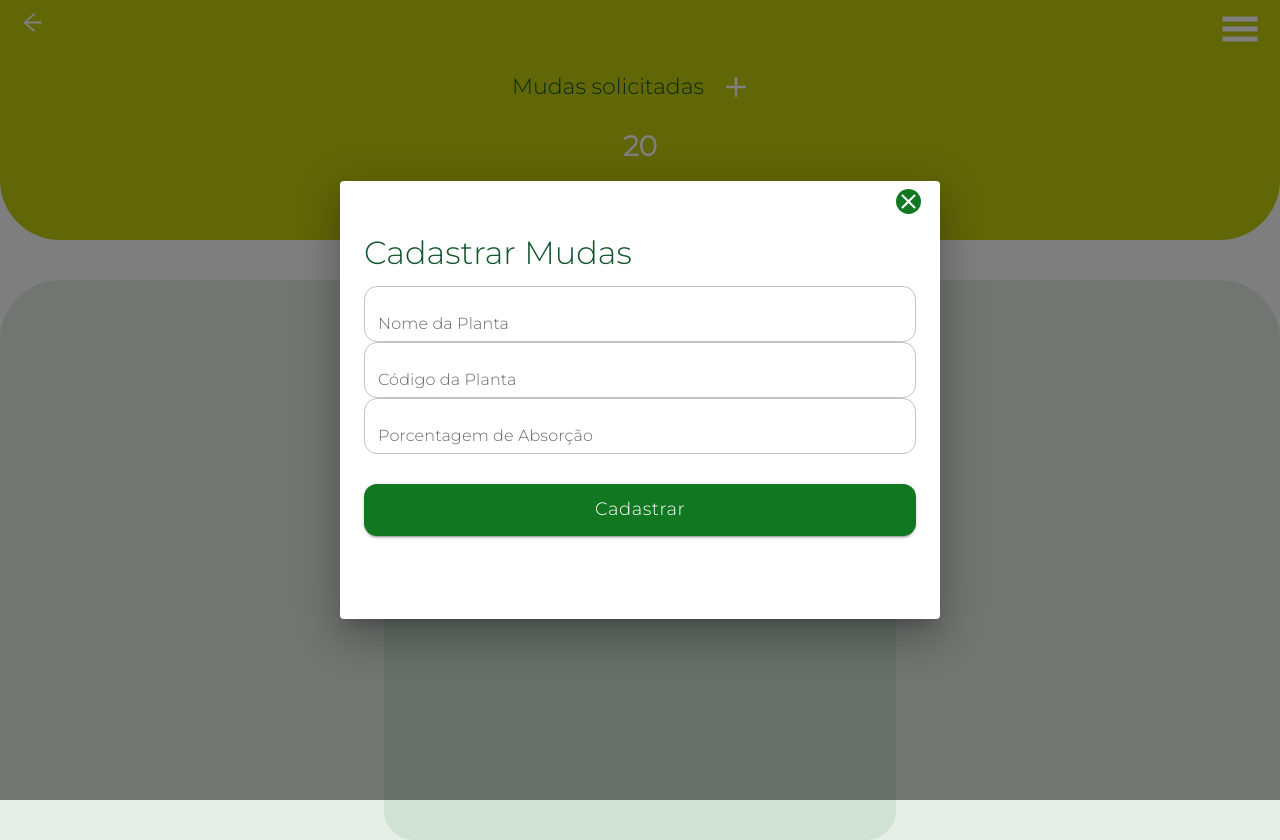
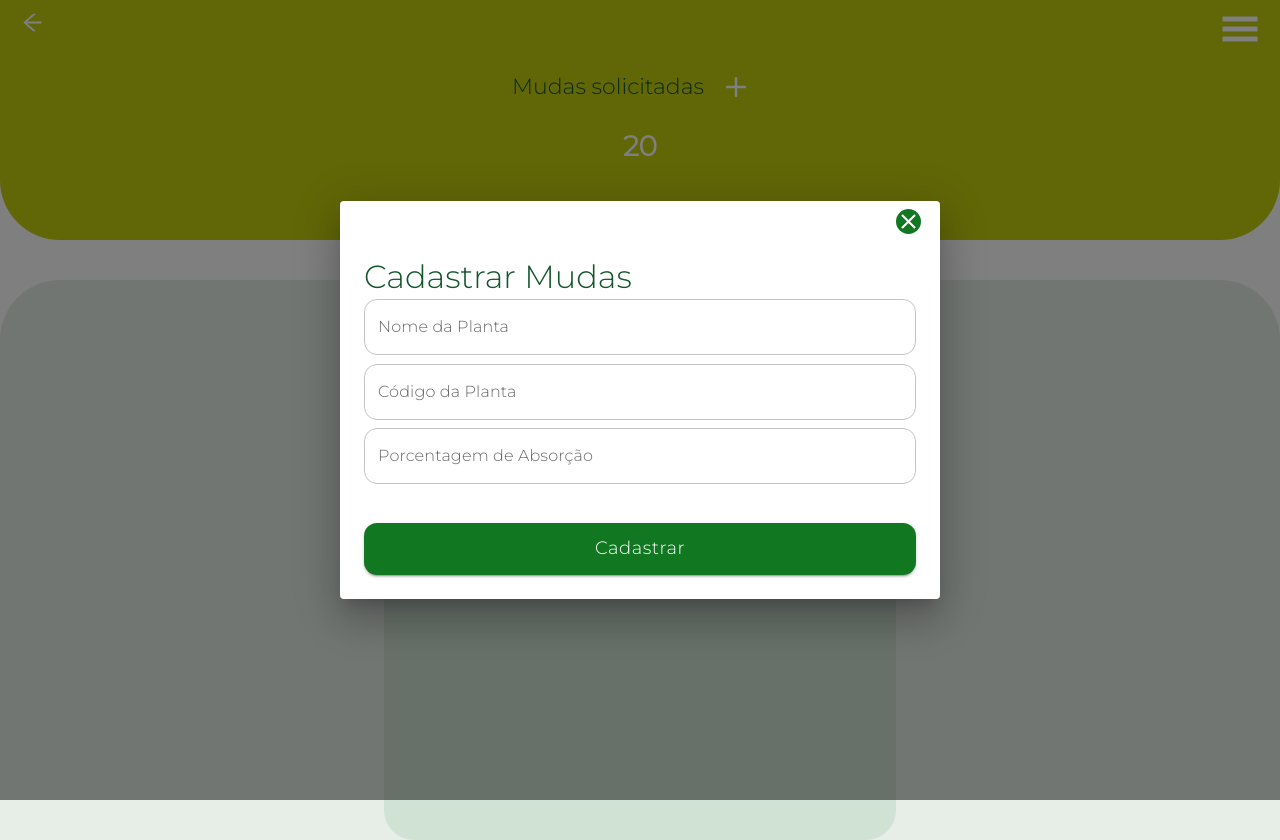
Before and after one commit to jvenus99/gree-tree-app, a React (Create React App) app: page /mudas in a window 1280 px wide. Both pictures are taken after a click on the button 736 px from the left and 86 px from the top of the page. Built offline with nearby package versions, Linux system fonts and the light colour scheme.

Commit message:
style: :bug: Select bugs

```diff
--- a/src/pages/Eventos/modalCreate.js
+++ b/src/pages/Eventos/modalCreate.js
@@ -1,5 +1,10 @@
 import { Dialog, DialogContent } from '@mui/material';
-import { ButtonCloseModal, ButtonConfirm, ContentModal, Input } from './styles';
+import {
+  ButtonCloseModal,
+  ButtonConfirm,
+  ContentModalCreate,
+  Input,
+} from './styles';
 import { IoMdClose } from 'react-icons/io';
 
 export const ModalCreate = ({ open, setOpen }) => {
@@ -14,17 +19,22 @@ export const ModalCreate = ({ open, setOpen }) => {
               size={25}
             />
           </ButtonCloseModal>
-          <ContentModal>
+          <ContentModalCreate>
             <h1>Cadastrar Evento</h1>
             <Input
               label={'Nome do Evento'}
               placeholder='Digite o nome do evento'
+              required
             />
-            <Input label={'Local'} placeholder='Digite o enedereço do evento' />
-            <Input type='date' placeholder='Data do evento' />
-            <Input type='time' placeholder='Digite o nome do evento' />
+            <Input
+              label={'Local'}
+              placeholder='Digite o enedereço do evento'
+              required
+            />
+            <Input type='date' placeholder='Data do evento' required />
+            <Input type='time' placeholder='Digite o nome do evento' required />
             <ButtonConfirm variant='contained'>Cadastrar</ButtonConfirm>
-          </ContentModal>
+          </ContentModalCreate>
         </DialogContent>
       </Dialog>
     </>
--- a/src/pages/Eventos/styles.js
+++ b/src/pages/Eventos/styles.js
@@ -44,7 +44,7 @@ export const ContainerAdmin = styled.div`
   }
 `;
 
-export const ContentModal = styled.div`
+export const ContentModalCreate = styled.div`
   border-radius: 8px;
   min-height: 50vh;
   width: 100%;
--- a/src/pages/Mudas/modalCreate.js
+++ b/src/pages/Mudas/modalCreate.js
@@ -1,5 +1,10 @@
 import { Dialog, DialogContent } from '@mui/material';
-import { ButtonCloseModal, ButtonConfirm, ContentModal, Input } from './styles';
+import {
+  ButtonCloseModal,
+  ButtonConfirm,
+  ContentModalCreate,
+  Input,
+} from './styles';
 import { IoMdClose } from 'react-icons/io';
 
 export const ModalCreate = ({ open, setOpen }) => {
@@ -14,7 +19,7 @@ export const ModalCreate = ({ open, setOpen }) => {
               size={25}
             />
           </ButtonCloseModal>
-          <ContentModal>
+          <ContentModalCreate>
             <h1>Cadastrar Mudas</h1>
             <Input
               label={'Nome da Planta'}
@@ -29,7 +34,7 @@ export const ModalCreate = ({ open, setOpen }) => {
               placeholder='Digite a porcentagem de absorção'
             />
             <ButtonConfirm variant='contained'>Cadastrar</ButtonConfirm>
-          </ContentModal>
+          </ContentModalCreate>
         </DialogContent>
       </Dialog>
     </>
--- a/src/pages/Mudas/modalDoar.js
+++ b/src/pages/Mudas/modalDoar.js
@@ -27,8 +27,9 @@ export const ModalDoar = ({ open, setOpen }) => {
             </InputLabel>
             <SelectStyle
               id='pontoDoacao'
+              sx={{ color: '#117821' }}
+              required
               // value={age}
-              label='Ponto de Doação'
               // onChange={handleChange}
             >
               <MenuItem value={10}>Ten</MenuItem>
@@ -39,7 +40,6 @@ export const ModalDoar = ({ open, setOpen }) => {
             <SelectStyle
               id='evento'
               // value={age}
-              label='Evento'
               // onChange={handleChange}
             >
               <MenuItem value={10}>Ten</MenuItem>
--- a/src/pages/Mudas/styles.js
+++ b/src/pages/Mudas/styles.js
@@ -69,6 +69,21 @@ export const ContentModal = styled.div`
   }
 `;
 
+export const ContentModalCreate = styled.div`
+  border-radius: 8px;
+  min-height: 40vh;
+  width: 100%;
+  margin-top: 38px;
+  color: black !important;
+  display: flex;
+  flex-direction: column;
+  justify-content: space-around;
+  h1 {
+    font-size: 32px;
+    text-align: left;
+  }
+`;
+
 export const ButtonCloseModal = styled(Button)`
   position: absolute !important;
   top: 2px;
```
